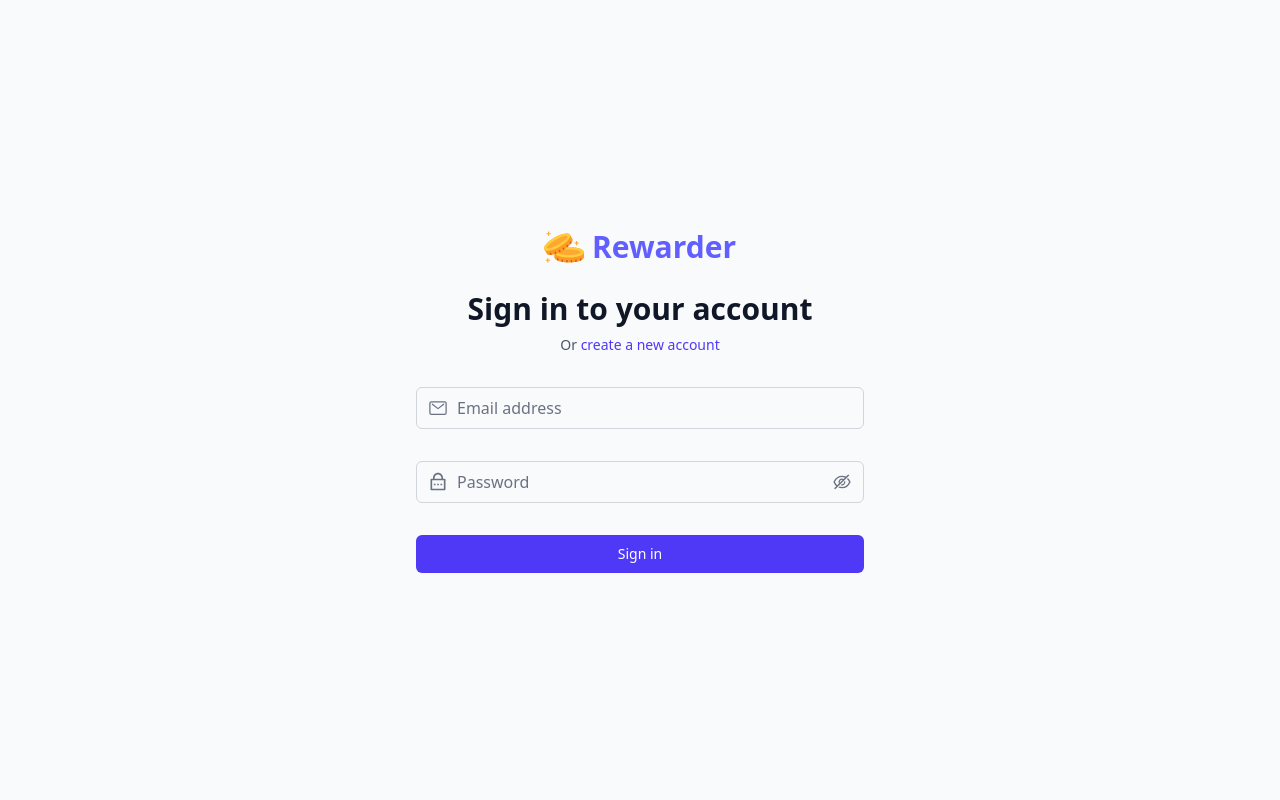
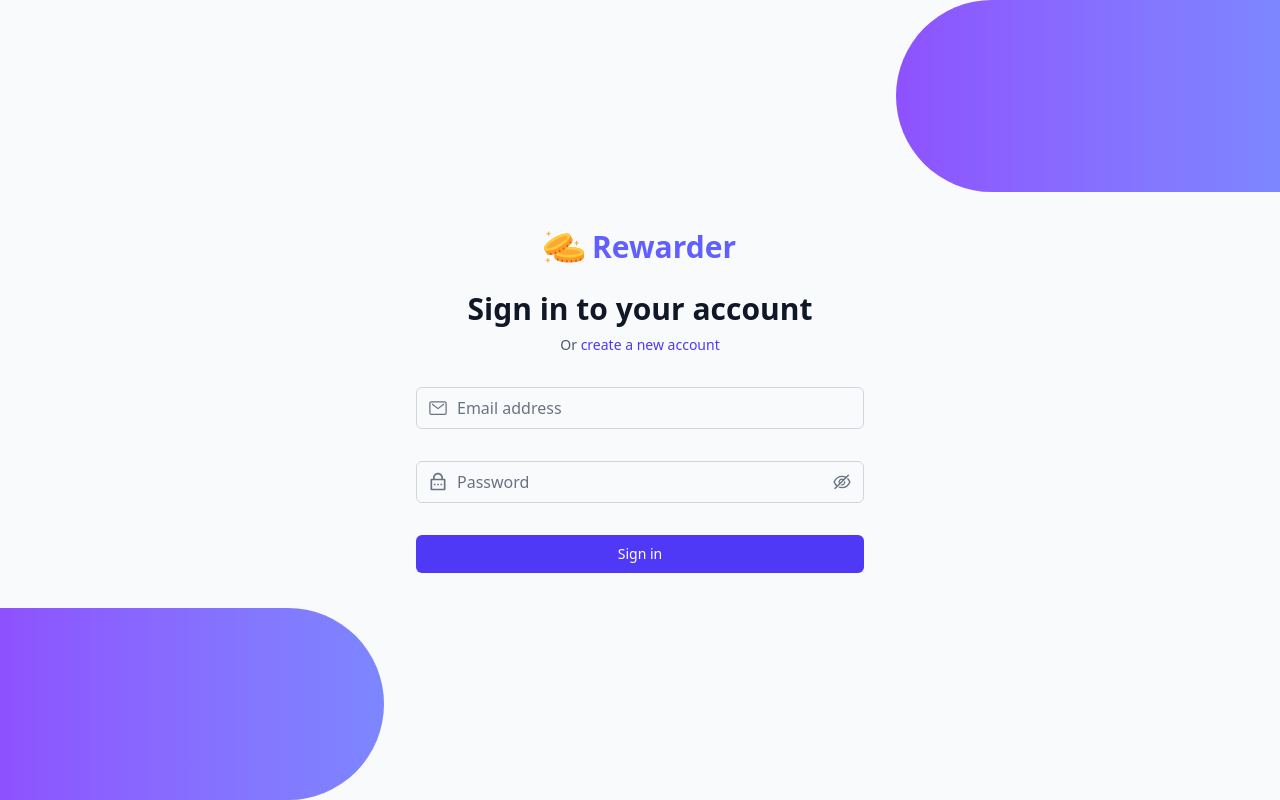
Before and after one commit to thesakshijaiswal/rewarder, a React (Vite) app in the folder frontend/: page /login in a window 1280 px wide. Built offline with nearby package versions, Linux system fonts and the light colour scheme.

Commit message:
style: create a gradient blob in login and register user screen

```diff
--- /dev/null
+++ b/frontend/src/components/Blob.jsx
@@ -0,0 +1,12 @@
+import React from "react";
+
+const Blob = () => {
+  return (
+    <>
+      <div className="absolute top-0 right-0 hidden h-48 w-96 rounded-l-full bg-gradient-to-r from-violet-500 to-indigo-400 md:block"></div>
+      <div className="absolute bottom-0 left-0 hidden h-48 w-96 rounded-r-full bg-gradient-to-r from-violet-500 to-indigo-400 md:block"></div>
+    </>
+  );
+};
+
+export default Blob;
--- a/frontend/src/components/index.js
+++ b/frontend/src/components/index.js
@@ -10,3 +10,4 @@ export { default as ReportedContent } from "./ReportedContent";
 export { default as Header } from "./Header";
 export { default as PublicRoute } from "./PublicRoute";
 export { default as Loader } from "./Loader";
+export { default as Blob } from "./Blob";
--- a/frontend/src/pages/LoginPage.jsx
+++ b/frontend/src/pages/LoginPage.jsx
@@ -1,7 +1,7 @@
 import { useState } from "react";
 import { useAuth } from "../contexts/AuthContext";
 import { Link, useNavigate } from "react-router";
-import { Branding } from "../components";
+import { Branding, Blob } from "../components";
 import { IoMailOutline } from "react-icons/io5";
 import { RiLockPasswordLine } from "react-icons/ri";
 import { AiOutlineEye, AiOutlineEyeInvisible } from "react-icons/ai";
@@ -46,7 +46,8 @@ const LoginPage = () => {
   };
 
   return (
-    <div className="flex min-h-screen items-center justify-center bg-gray-50 px-4 py-12 sm:px-6 lg:px-8">
+    <div className="relative flex min-h-screen items-center justify-center bg-gray-50 px-4 py-12 sm:px-6 lg:px-8">
+      <Blob />
       <div className="w-full max-w-md space-y-8">
         <div>
           <Branding />
--- a/frontend/src/pages/RegisterPage.jsx
+++ b/frontend/src/pages/RegisterPage.jsx
@@ -1,7 +1,7 @@
 import { useState } from "react";
 import { useAuth } from "../contexts/AuthContext";
 import { Link, useNavigate } from "react-router";
-import { Branding } from "../components";
+import { Branding, Blob } from "../components";
 import { IoMailOutline } from "react-icons/io5";
 import { RiLockPasswordLine } from "react-icons/ri";
 import { FaRegUser } from "react-icons/fa";
@@ -66,6 +66,7 @@ const RegisterPage = () => {
 
   return (
     <div className="flex min-h-screen items-center justify-center bg-gray-50 px-4 py-12 sm:px-6 lg:px-8">
+      <Blob />
       <div className="w-full max-w-md space-y-8">
         <div>
           <Branding />
```
